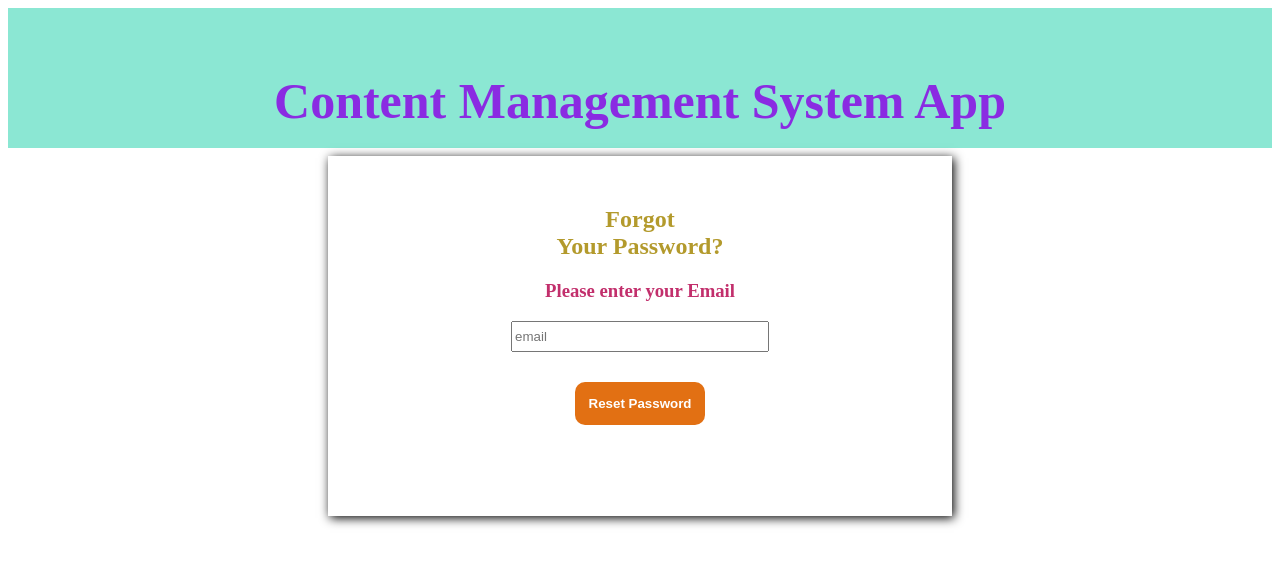
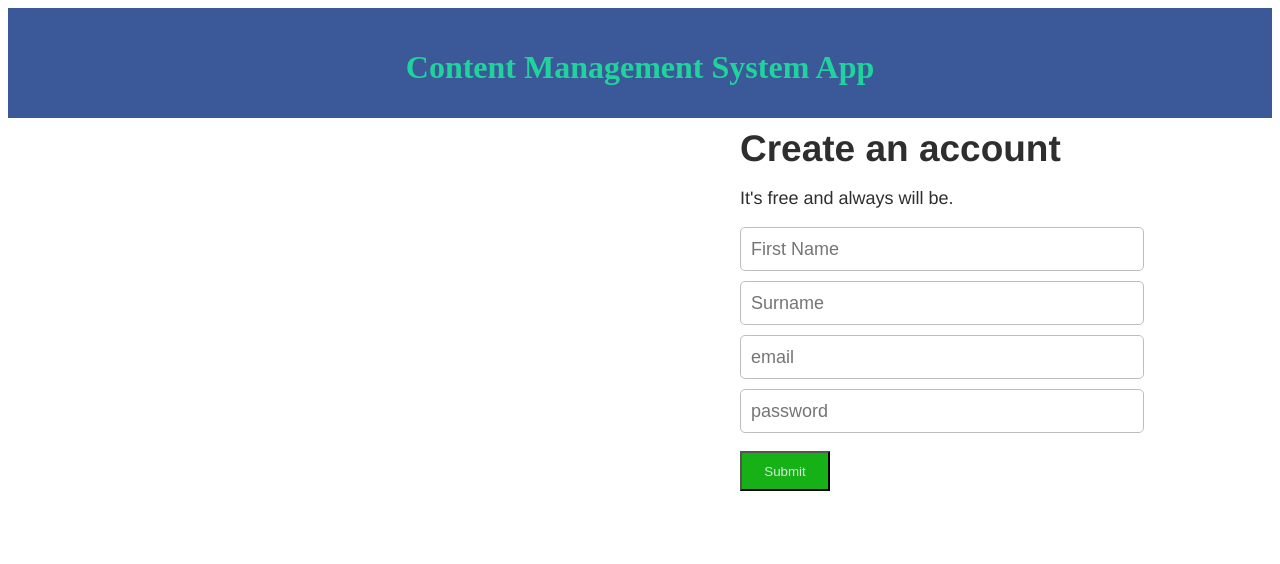
Before and after one commit to Rajendra152/CMSAPP, an Angular app: page / in a window 1280 px wide. Shown: the top 564 px of the page. Built offline with nearby package versions, Linux system fonts and the light colour scheme; grey boxes are pictures that could not be loaded.

Commit message:
Created the backend folder

```diff
--- a/src/app/app.component.html
+++ b/src/app/app.component.html
@@ -1,6 +1,6 @@
 <router-outlet>
 <!-- <app-login></app-login> -->
-<!-- <app-signup></app-signup> -->
+<app-signup></app-signup>
 <!-- <app-landing></app-landing> -->
-<app-password></app-password>
+<!-- <app-password></app-password> -->
 </router-outlet>
--- a/src/app/signup/signup.component.css
+++ b/src/app/signup/signup.component.css
@@ -42,14 +42,14 @@ body {
   }
 
   #wrapper div {
-    float: left;
+    float: right;
     font-family: helvetica, arial, sans-serif;
   }
 
   #wrapper #div1 {
     margin-top: 30px;
     width: 590px;
-    text-align: left;
+    text-align: right;
   }
 
   #wrapper #div1 p {
```
